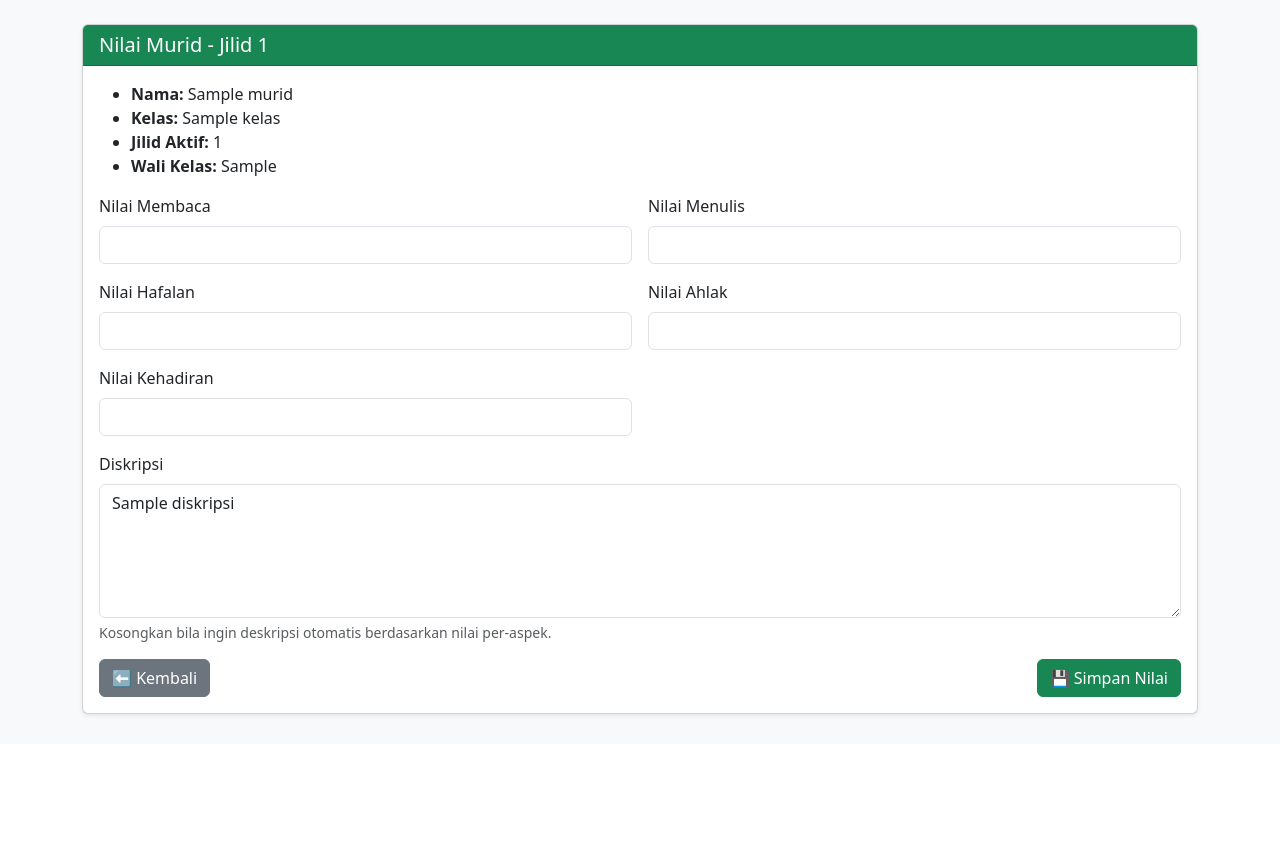
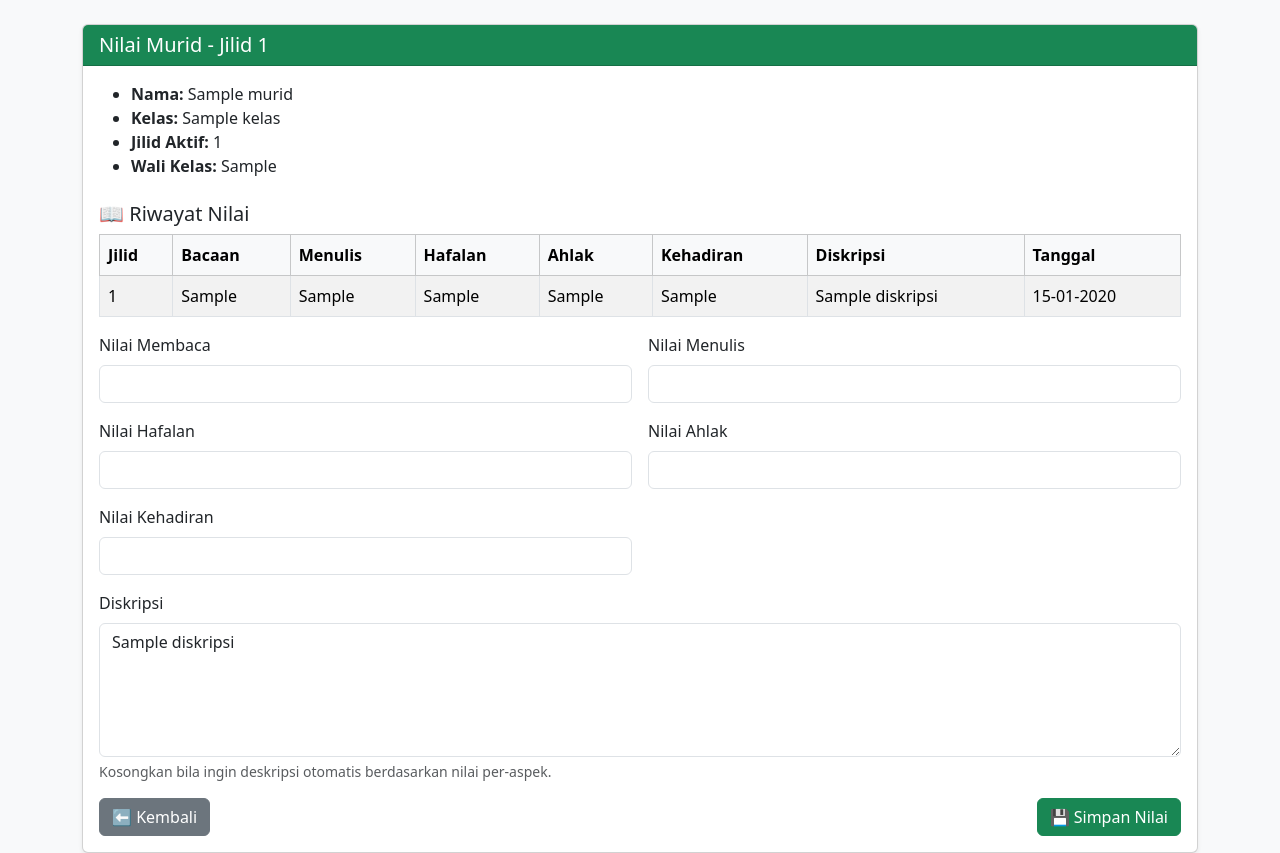
Before and after one commit to ulumuddin87/gitHubRailway, a Flask app: template templates/nilai_murid.html in a window 1280 px wide. Shown: the part 56-909 px from the top of the page. Before the commit the page ends 773 px from the top, so only its background shows below. Run offline with Flask 3, Linux system fonts and the light colour scheme; the template is opened without the code that fills it: most values are stand-ins (such as "Sample title", 1, 10 or a date in 2020); some libraries are stand-ins or nearby versions.

Commit message:
popup simpan nilai

```diff
--- a/templates/nilai_murid.html
+++ b/templates/nilai_murid.html
@@ -4,7 +4,7 @@
 
 <div class="card shadow-sm">
   <div class="card-header bg-success text-white">
-    <h5 class="mb-0">Nilai Murid - Jilid {{ murid.jilid }}</h5>
+    <h5 class="mb-0">Nilai Murid - Jilid {{ jilid }}</h5>
   </div>
   <div class="card-body">
     <ul>
@@ -14,7 +14,38 @@
       <li><b>Wali Kelas:</b> {{ murid.wali_kelas}}</li>
     </ul>
 
-    <form method="POST" id="nilaiForm">
+    <h5 class="mt-4">📖 Riwayat Nilai</h5>
+<table class="table table-bordered table-striped">
+  <thead class="table-light">
+    <tr>
+      <th>Jilid</th>
+      <th>Bacaan</th>
+      <th>Menulis</th>
+      <th>Hafalan</th>
+      <th>Ahlak</th>
+      <th>Kehadiran</th>
+      <th>Diskripsi</th>
+      <th>Tanggal</th>
+    </tr>
+  </thead>
+  <tbody>
+    {% for n in riwayat %}
+    <tr>
+      <td>{{ n.jilid }}</td>
+      <td>{{ n.nilai_bacaan }}</td>
+      <td>{{ n.nilai_menulis }}</td>
+      <td>{{ n.nilai_hafalan }}</td>
+      <td>{{ n.nilai_ahlak }}</td>
+      <td>{{ n.nilai_kehadiran }}</td>
+      <td>{{ n.diskripsi }}</td>
+      <td>{{ n.created_at.strftime("%d-%m-%Y") }}</td>
+    </tr>
+    {% endfor %}
+  </tbody>
+</table>
+
+
+    <form method="POST">
       <div class="row g-3">
         <div class="col-md-6">
           <label class="form-label">Nilai Membaca</label>
@@ -54,10 +85,12 @@
 
 <script>
   document.getElementById('nilaiForm').addEventListener('submit', function(event) {
-    if (!confirm("Apakah nilai sudah benar?")) {
-      event.preventDefault(); // batalkan submit kalau user klik Cancel
+    let confirmSubmit = confirm("Apakah nilai sudah benar?");
+    if (!confirmSubmit) {
+      event.preventDefault(); // batalkan simpan kalau pilih "No"
     }
   });
 </script>
 
+
 {% endblock %}
```
